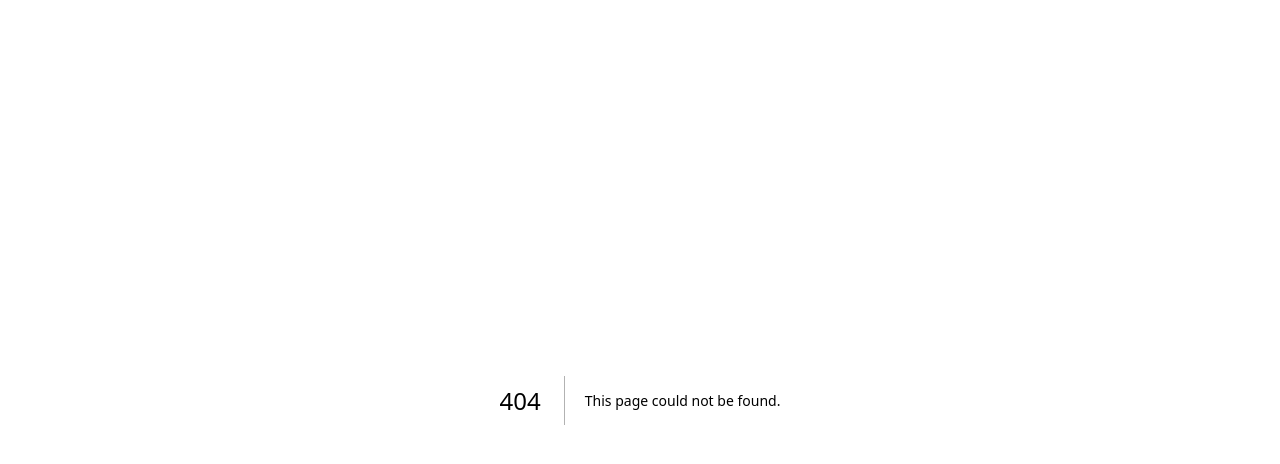
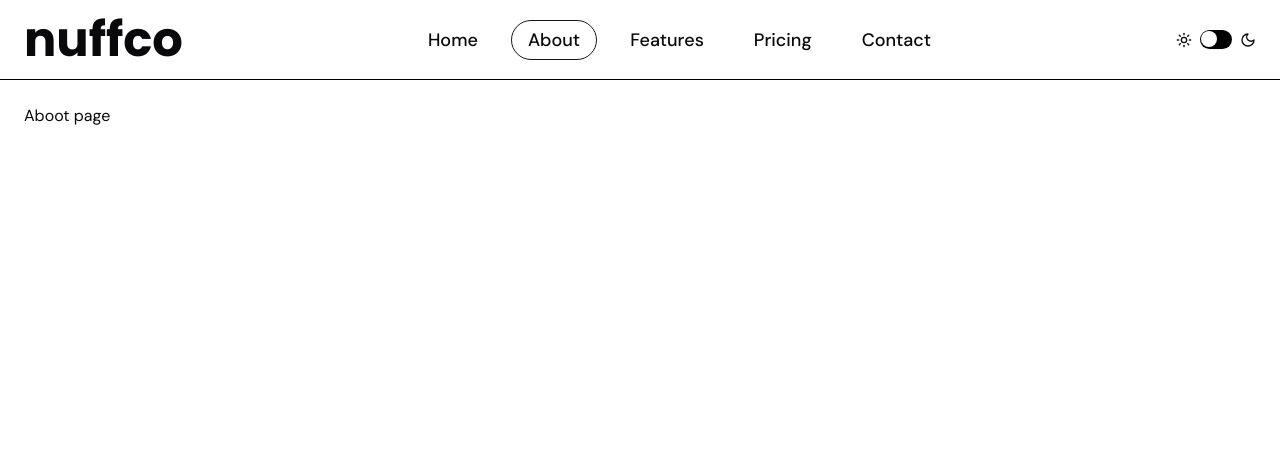
Before and after one commit to pwilliams-ck/nuffco, a Next.js app: page /about in a window 1280 px wide. Before the commit this address had no page. Shown: the top 464 px of the page. Built offline with nearby package versions, Linux system fonts and the light colour scheme.

Commit message:
home-page: add navbar and center buttons

```diff
--- a/package.json
+++ b/package.json
@@ -6,7 +6,8 @@
     "dev": "next dev",
     "build": "next build",
     "start": "next start",
-    "lint": "next lint"
+    "lint": "next lint",
+    "generate:types": "payload generate:types"
   },
   "dependencies": {
     "@hookform/resolvers": "^5.0.1",
--- /dev/null
+++ b/src/app/(home)/about/page.tsx
@@ -0,0 +1,5 @@
+const Page = () => {
+  return <div className="p-6">Aboot page</div>;
+};
+
+export default Page;
--- /dev/null
+++ b/src/app/(home)/contact/page.tsx
@@ -0,0 +1,5 @@
+const Page = () => {
+  return <div className="p-6">Contact page</div>;
+};
+
+export default Page;
--- /dev/null
+++ b/src/app/(home)/features/page.tsx
@@ -0,0 +1,5 @@
+const Page = () => {
+  return <div className="p-6">Features page</div>;
+};
+
+export default Page;
--- /dev/null
+++ b/src/app/(home)/layout.tsx
@@ -0,0 +1,16 @@
+import { Navbar } from "./navbar";
+
+interface Props {
+  children: React.ReactNode;
+}
+
+const Layout = ({ children }: Props) => {
+  return (
+    <div className="flex flex-col min-h-screen">
+      <Navbar />
+      <div>{children}</div>
+    </div>
+  );
+};
+
+export default Layout;
--- /dev/null
+++ b/src/app/(home)/navbar.tsx
@@ -0,0 +1,70 @@
+"use client";
+
+import Link from "next/link";
+import { Poppins } from "next/font/google";
+import { usePathname } from "next/navigation";
+
+import { cn } from "@/lib/utils";
+import { ThemeToggle } from "@/components/theme-toggle";
+import { Button } from "@/components/ui/button";
+
+const poppins = Poppins({
+  subsets: ["latin"],
+  weight: ["700"],
+});
+
+interface NavbarItemProps {
+  href: string;
+  children: React.ReactNode;
+  isActive?: boolean;
+}
+
+const NavbarItem = ({ href, children, isActive }: NavbarItemProps) => {
+  return (
+    <Button
+      asChild
+      variant="outline"
+      className={cn(
+        "bg-transparent hover:bg-transparent rounded-full hover:border-primary border-transparent px3.5 text-lg transition-colors",
+        isActive && "!border-primary border-1 dark:border-2",
+      )}
+    >
+      <Link href={href}>{children}</Link>
+    </Button>
+  );
+};
+
+const navbarItems = [
+  { href: "/", children: "Home" },
+  { href: "/about", children: "About" },
+  { href: "/features", children: "Features" },
+  { href: "/pricing", children: "Pricing" },
+  { href: "/contact", children: "Contact" },
+];
+
+export const Navbar = () => {
+  const pathName = usePathname();
+
+  return (
+    <nav className="h-20 pr-6 flex border-b justify-between font-medium">
+      <Link href="/" className="pl-6 flex items-center">
+        <span className={cn("text-5xl font-semibold", poppins.className)}>
+          nuffco
+        </span>
+      </Link>
+
+      <div className="items-center gap-4 hidden lg:flex">
+        {navbarItems.map((item) => (
+          <NavbarItem
+            key={item.href}
+            href={item.href}
+            isActive={pathName === item.href}
+          >
+            {item.children}
+          </NavbarItem>
+        ))}
+      </div>
+      <ThemeToggle />
+    </nav>
+  );
+};
--- a/src/app/(home)/page.tsx
+++ b/src/app/(home)/page.tsx
@@ -2,7 +2,6 @@
 import { Input } from "@/components/ui/input";
 import { Progress } from "@/components/ui/progress";
 import { Textarea } from "@/components/ui/textarea";
-import { ThemeToggle } from "@/components/theme-toggle";
 
 export default function Home() {
   return (
@@ -15,9 +14,6 @@
           <Input placeholder="Input here"></Input>
         </div>
         <div>
-          <ThemeToggle />
-        </div>
-        <div>
           <Progress value={50}>Progress boii</Progress>
         </div>
         <div>
--- /dev/null
+++ b/src/app/(home)/pricing/page.tsx
@@ -0,0 +1,5 @@
+const Page = () => {
+  return <div className="p-6">Pricing page</div>;
+};
+
+export default Page;
--- a/src/components/theme-toggle.tsx
+++ b/src/components/theme-toggle.tsx
@@ -16,6 +16,7 @@
         onCheckedChange={(checked) => setTheme(checked ? "dark" : "light")}
         aria-label="Toggle theme"
         suppressHydrationWarning
+        className="transition-all duration-500"
       />
       <Moon className="h-4 w-4" />
     </div>
```
